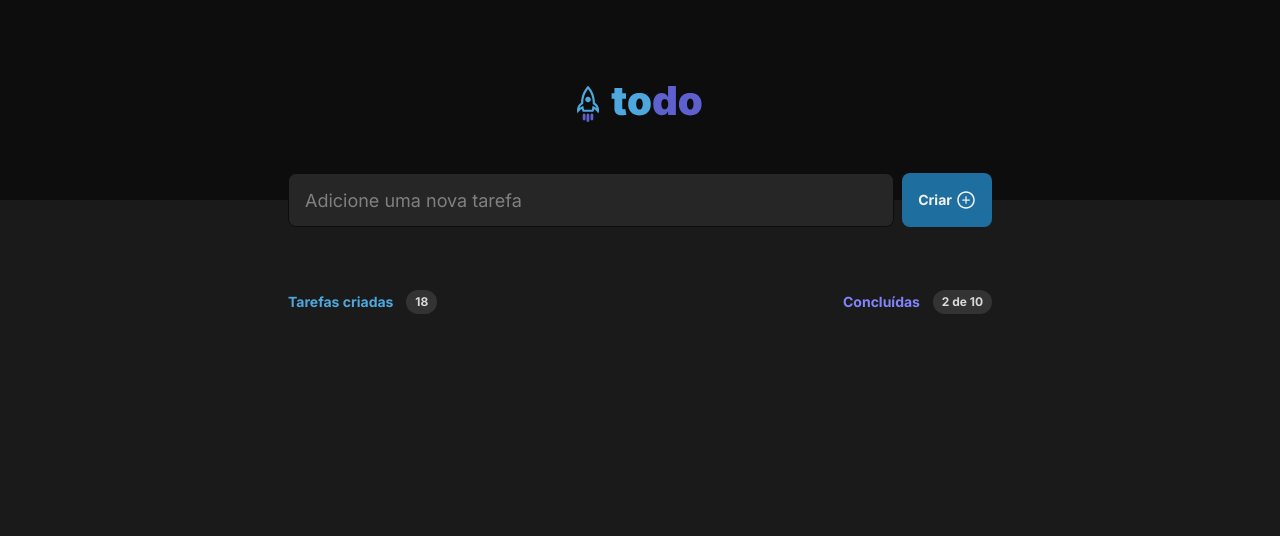
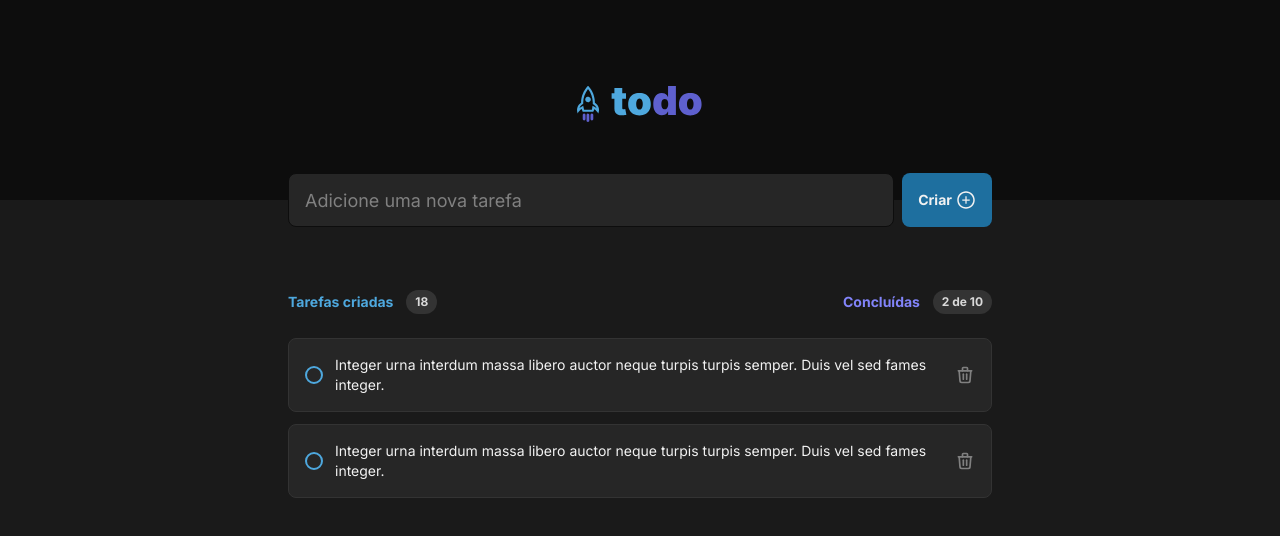
Before and after one commit to 0kira-vgl/toDoList, a React (Vite) app: page / in a window 1280 px wide. Shown: the top 536 px of the page. Built offline with nearby package versions, Linux system fonts and the light colour scheme.

Commit message:
add Tasks

```diff
--- /dev/null
+++ b/src/components/Task/index.tsx
@@ -0,0 +1,20 @@
+import { TbTrash } from "react-icons/tb";
+
+export function Task() {
+  return (
+    <div className="bg-Tgray-500 w-full border border-solid border-Tgray-400 p-4 rounded-lg flex items-center justify-between gap-3">
+      <button className="min-w-[1.125rem] h-[1.125rem] border-[none]">
+        <div className="w-full h-full rounded-[50%] border-2 border-solid border-[#4ea8de]" />
+      </button>
+
+      <p className="text-sm text-Tgray-100 mr-auto">
+        Integer urna interdum massa libero auctor neque turpis turpis semper.
+        Duis vel sed fames integer.
+      </p>
+
+      <button className="border-none text-Tgray-300">
+        <TbTrash size={20} />
+      </button>
+    </div>
+  );
+}
--- a/src/components/Tasks/index.tsx
+++ b/src/components/Tasks/index.tsx
@@ -1,7 +1,9 @@
+import { Task } from "../Task";
+
 export function Tasks() {
   return (
     <section className="w-full max-w-[46rem] mx-auto my-0 mt-[5.625rem] px-4 py-0">
-      <header className="flex items-center justify-between mt-[1.5rem]">
+      <header className="flex items-center justify-between mb-[1.5rem]">
         <div className="flex gap-[0.8rem] items-center">
           <p className="text-Tblue text-sm font-bold">Tarefas criadas</p>
           <span className="bg-[#333333] text-Tgray-200 px-[9px] py-[3px] rounded-full text-[0.75rem] font-bold">
@@ -16,6 +18,11 @@ export function Tasks() {
           </span>
         </div>
       </header>
+
+      <div className="flex flex-col gap-3">
+        <Task />
+        <Task />
+      </div>
     </section>
   );
 }
```
